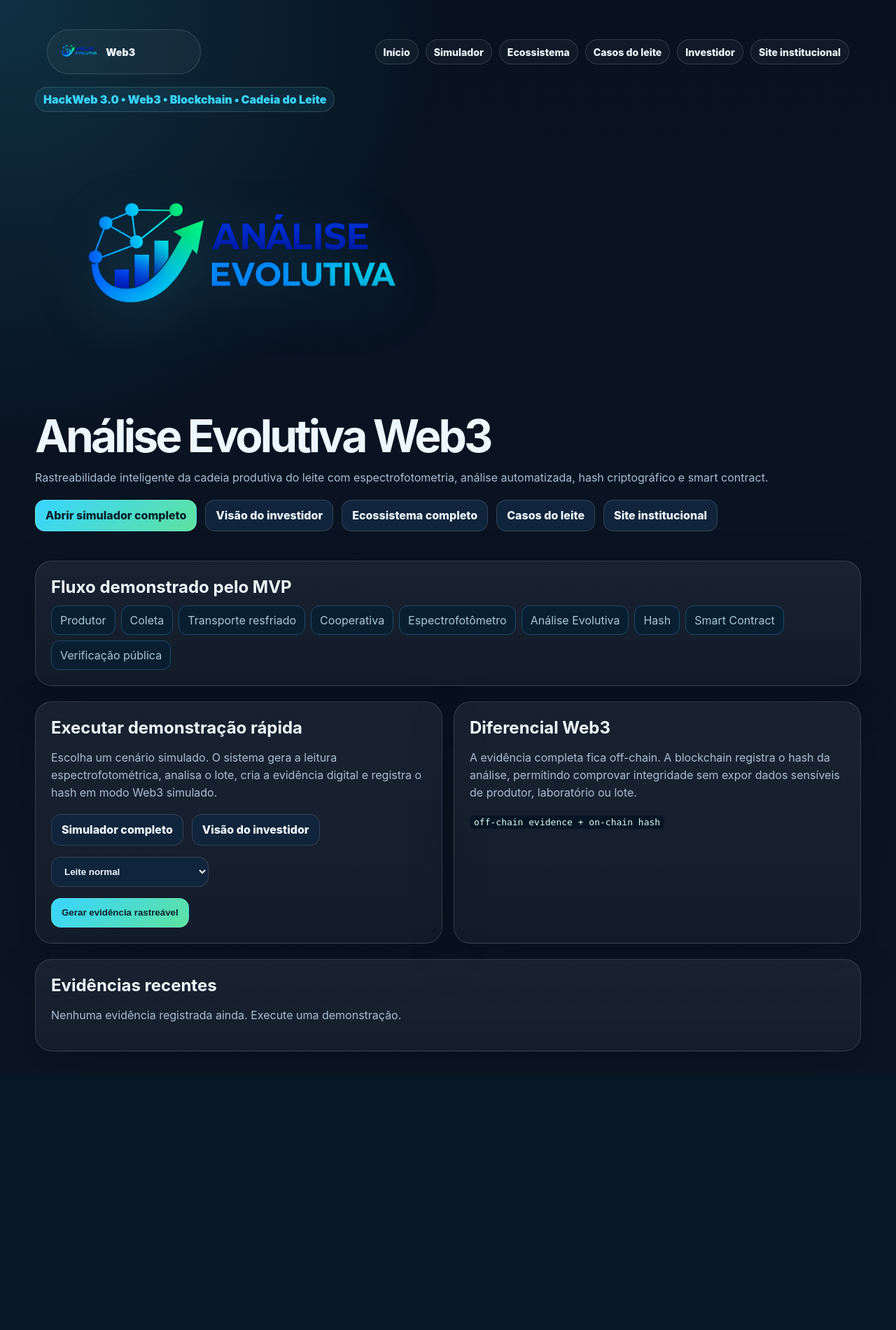
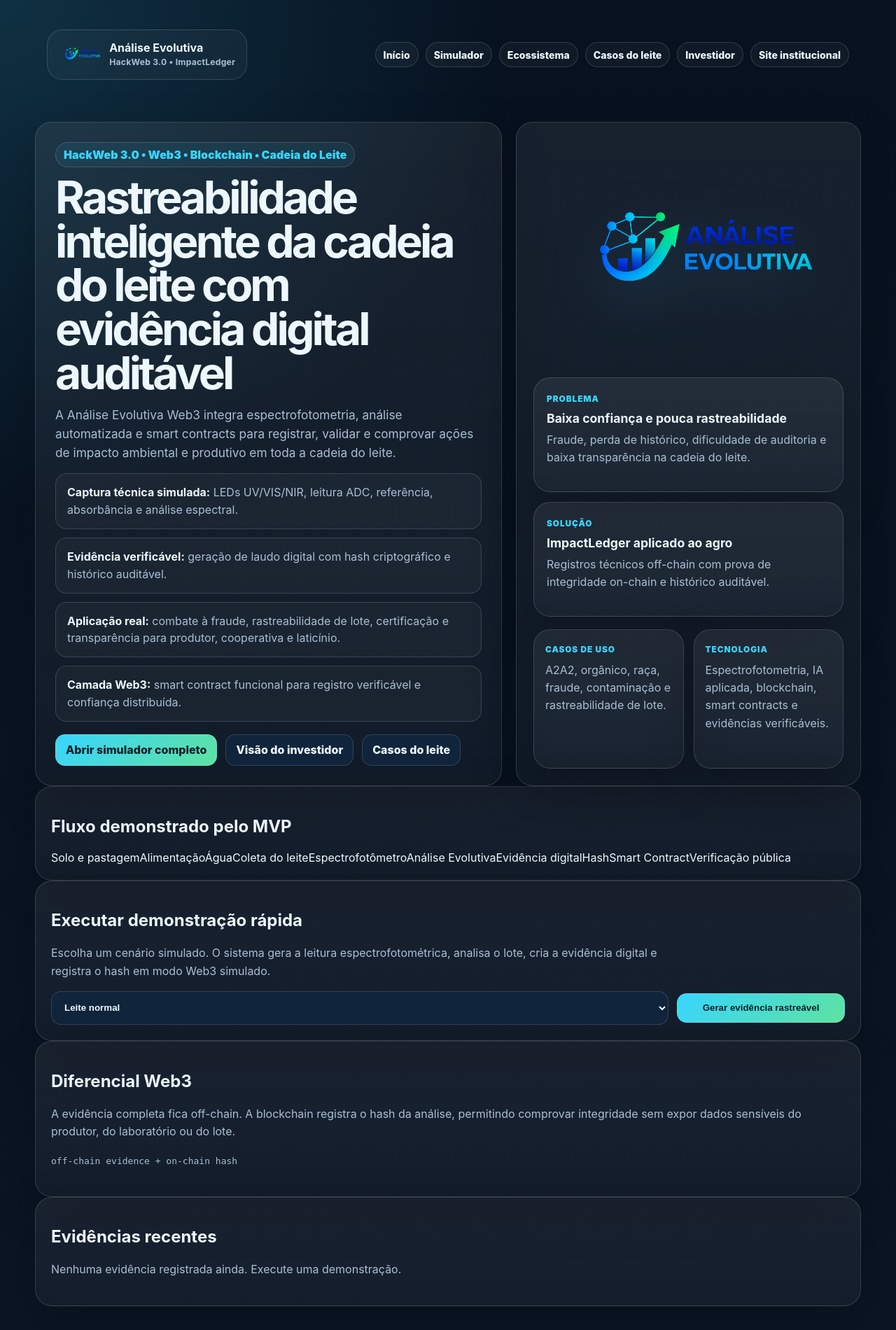
Before and after one commit to hailtonDavid/analise-evolutiva-hackweb3-leite, a Flask app: page / in a window 1280 px wide. Shown: the whole page at 70% size. Before the commit the page ends 1502 px from the top, so only its background shows below. Run offline with Flask 3, Linux system fonts and the light colour scheme; data that the repository does not hold is empty.

Commit message:
Ajusta conformidade HackWeb e aplica identidade visual da Analise Evolutiva

```diff
--- a/backend/static/ae-theme.css
+++ b/backend/static/ae-theme.css
@@ -156,3 +156,31 @@ p .btn { margin:6px 4px!important; }
   .ae-brand{min-width:0!important;}
   .ae-brand-text{display:none!important;}
 }
+
+
+/* --- Home profissional --- */
+.hero-grid{display:grid!important;grid-template-columns:minmax(0,1.15fr) minmax(340px,.85fr)!important;gap:20px!important;align-items:stretch!important}
+.hero-copy{padding:28px!important}
+.hero-panel{padding:24px!important;display:grid!important;gap:18px!important}
+.hero-lead{font-size:1.08rem!important;max-width:68ch!important;margin:0 0 16px!important}
+.feature-list{list-style:none!important;padding:0!important;margin:0!important;display:grid!important;gap:12px!important}
+.feature-list li{padding:14px 16px!important;border:1px solid var(--ae-line)!important;border-radius:16px!important;background:rgba(255,255,255,.035)!important;color:var(--ae-muted)!important;line-height:1.55!important}
+.feature-list strong{color:var(--ae-text)!important}
+.hero-logo-wrap{display:flex!important;justify-content:center!important;align-items:center!important;padding:8px 0 4px!important}
+.ae-hero-logo--compact{max-width:360px!important;margin:0 auto!important}
+.ae-brand--header{padding:10px 16px!important;border:1px solid var(--ae-line)!important;border-radius:22px!important;background:rgba(255,255,255,.035)!important;min-height:72px!important}
+.ae-brand-copy{display:flex!important;flex-direction:column!important;gap:4px!important;color:var(--ae-text)!important}
+.ae-brand-copy strong{font-size:1rem!important;line-height:1.1!important}
+.ae-brand-copy small{font-size:.76rem!important;color:var(--ae-muted)!important;font-weight:700!important;letter-spacing:.02em!important}
+.kicker{display:inline-block!important;font-size:.74rem!important;letter-spacing:.08em!important;text-transform:uppercase!important;font-weight:900!important;color:var(--ae-cyan)!important;margin-bottom:10px!important}
+.stat-grid{display:grid!important;grid-template-columns:1fr!important;gap:14px!important}
+.value h3{margin:0 0 8px!important;font-size:1.1rem!important}
+.value p{margin:0!important}
+.hero-mini-grid{display:grid!important;grid-template-columns:1fr 1fr!important;gap:14px!important}
+.panel.compact{padding:16px!important}
+.panel.compact p{margin:0!important}
+.demo-form{display:grid!important;grid-template-columns:minmax(0,1fr) auto!important;gap:12px!important;align-items:center!important;margin-top:16px!important}
+.demo-form select{min-height:48px!important}
+.demo-form button{min-width:240px!important}
+@media(max-width:980px){.hero-grid{grid-template-columns:1fr!important}.hero-mini-grid{grid-template-columns:1fr!important}}
+@media(max-width:720px){.demo-form{grid-template-columns:1fr!important}.demo-form button{min-width:0!important;width:100%!important}.ae-brand--header{width:100%!important}.ae-brand-copy small{display:none!important}}
--- a/backend/templates/index.html
+++ b/backend/templates/index.html
@@ -4,34 +4,18 @@
   <meta charset="utf-8">
   <meta name="viewport" content="width=device-width, initial-scale=1">
   <title>Análise Evolutiva Web3 — Leite</title>
-  <style>
-    :root { --bg:#071827; --card:#0d253a; --line:#1d4a68; --text:#eaf8ff; --muted:#a9c8d8; --accent:#41d3bd; --accent2:#74b7ff; --warn:#ffd166; --bad:#ff6b6b; }
-    * { box-sizing: border-box; }
-    body { margin:0; font-family: Arial, Helvetica, sans-serif; background: radial-gradient(circle at top left, #123a55, var(--bg)); color:var(--text); }
-    header { padding: 40px 24px 20px; max-width: 1100px; margin:auto; }
-    main { max-width:1100px; margin:auto; padding:24px; display:grid; gap:22px; }
-    h1 { font-size: clamp(30px, 5vw, 56px); line-height:1.02; margin:0 0 14px; }
-    h2 { margin:0 0 12px; }
-    p { color:var(--muted); line-height:1.6; }
-    .badge { display:inline-block; border:1px solid var(--line); color:var(--accent); padding:8px 12px; border-radius:999px; font-weight:700; margin-bottom:16px; }
-    .grid { display:grid; grid-template-columns: repeat(auto-fit, minmax(240px, 1fr)); gap:16px; }
-    .card { background: rgba(13,37,58,.88); border:1px solid var(--line); border-radius:22px; padding:20px; box-shadow:0 16px 40px rgba(0,0,0,.25); }
-    .flow { display:flex; flex-wrap:wrap; gap:8px; }
-    .flow span { padding:10px 12px; border:1px solid var(--line); border-radius:12px; color:var(--muted); background:#091f31; }
-    button, select { border:0; border-radius:14px; padding:14px 16px; font-weight:700; }
-    button { background:linear-gradient(90deg, var(--accent), var(--accent2)); color:#062033; cursor:pointer; }
-    select { background:#071827; color:var(--text); border:1px solid var(--line); }
-    table { width:100%; border-collapse:collapse; }
-    th,td { text-align:left; padding:10px; border-bottom:1px solid var(--line); font-size:14px; }
-    a { color:var(--accent); }
-    code { background:#061523; padding:2px 6px; border-radius:6px; color:#d9fff8; }
-  </style>
   <link rel="stylesheet" href="{{ url_for('static', filename='ae-theme.css') }}">
 </head>
 <body>
   <header>
     <nav class="nav">
-      <a class="ae-brand" href="/"><img class="ae-logo" src="{{ url_for('static', filename='logo-analise-evolutiva.png') }}" alt="Análise Evolutiva"><span class="ae-brand-text">Web3</span></a>
+      <a class="ae-brand ae-brand--header" href="/">
+        <img class="ae-logo" src="{{ url_for('static', filename='logo-analise-evolutiva.png') }}" alt="Análise Evolutiva">
+        <span class="ae-brand-copy">
+          <strong>Análise Evolutiva</strong>
+          <small>HackWeb 3.0 • ImpactLedger</small>
+        </span>
+      </a>
       <div>
         <a href="/">Início</a>
         <a href="/simulador">Simulador</a>
@@ -41,23 +25,64 @@
         <a href="/site">Site institucional</a>
       </div>
     </nav>
-    <div class="badge">HackWeb 3.0 • Web3 • Blockchain • Cadeia do Leite</div>
-    <img class="ae-hero-logo" src="{{ url_for('static', filename='logo-analise-evolutiva.png') }}" alt="Análise Evolutiva">
-    <h1>Análise Evolutiva Web3</h1>
-    <p>Rastreabilidade inteligente da cadeia produtiva do leite com espectrofotometria, análise automatizada, hash criptográfico e smart contract.</p>
-    <div class="ae-actions">
-      <a href="/simulador" class="btn">Abrir simulador completo</a>
-      <a href="/investidor" class="btn secondary">Visão do investidor</a>
-      <a href="/ecossistema" class="btn secondary">Ecossistema completo</a>
-      <a href="/casos-leite" class="btn secondary">Casos do leite</a>
-      <a href="/site" class="btn secondary">Site institucional</a>
-    </div>
   </header>
+
   <main>
+    <section class="hero-grid">
+      <div class="card hero-copy">
+        <div class="badge">HackWeb 3.0 • Web3 • Blockchain • Cadeia do Leite</div>
+        <h1>Rastreabilidade inteligente da cadeia do leite com evidência digital auditável</h1>
+        <p class="hero-lead">A Análise Evolutiva Web3 integra espectrofotometria, análise automatizada e smart contracts para registrar, validar e comprovar ações de impacto ambiental e produtivo em toda a cadeia do leite.</p>
+
+        <ul class="feature-list">
+          <li><strong>Captura técnica simulada:</strong> LEDs UV/VIS/NIR, leitura ADC, referência, absorbância e análise espectral.</li>
+          <li><strong>Evidência verificável:</strong> geração de laudo digital com hash criptográfico e histórico auditável.</li>
+          <li><strong>Aplicação real:</strong> combate à fraude, rastreabilidade de lote, certificação e transparência para produtor, cooperativa e laticínio.</li>
+          <li><strong>Camada Web3:</strong> smart contract funcional para registro verificável e confiança distribuída.</li>
+        </ul>
+
+        <div class="ae-actions">
+          <a href="/simulador" class="btn">Abrir simulador completo</a>
+          <a href="/investidor" class="btn secondary">Visão do investidor</a>
+          <a href="/casos-leite" class="btn secondary">Casos do leite</a>
+        </div>
+      </div>
+
+      <aside class="card hero-panel">
+        <div class="hero-logo-wrap">
+          <img class="ae-hero-logo ae-hero-logo--compact" src="{{ url_for('static', filename='logo-analise-evolutiva.png') }}" alt="Análise Evolutiva">
+        </div>
+
+        <div class="stat-grid">
+          <div class="value">
+            <span class="kicker">Problema</span>
+            <h3>Baixa confiança e pouca rastreabilidade</h3>
+            <p>Fraude, perda de histórico, dificuldade de auditoria e baixa transparência na cadeia do leite.</p>
+          </div>
+          <div class="value">
+            <span class="kicker">Solução</span>
+            <h3>ImpactLedger aplicado ao agro</h3>
+            <p>Registros técnicos off-chain com prova de integridade on-chain e histórico auditável.</p>
+          </div>
+        </div>
+
+        <div class="hero-mini-grid">
+          <div class="panel compact">
+            <span class="kicker">Casos de uso</span>
+            <p>A2A2, orgânico, raça, fraude, contaminação e rastreabilidade de lote.</p>
+          </div>
+          <div class="panel compact">
+            <span class="kicker">Tecnologia</span>
+            <p>Espectrofotometria, IA aplicada, blockchain, smart contracts e evidências verificáveis.</p>
+          </div>
+        </div>
+      </aside>
+    </section>
+
     <section class="card">
       <h2>Fluxo demonstrado pelo MVP</h2>
       <div class="flow">
-        <span>Produtor</span><span>Coleta</span><span>Transporte resfriado</span><span>Cooperativa</span><span>Espectrofotômetro</span><span>Análise Evolutiva</span><span>Hash</span><span>Smart Contract</span><span>Verificação pública</span>
+        <span>Solo e pastagem</span><span>Alimentação</span><span>Água</span><span>Coleta do leite</span><span>Espectrofotômetro</span><span>Análise Evolutiva</span><span>Evidência digital</span><span>Hash</span><span>Smart Contract</span><span>Verificação pública</span>
       </div>
     </section>
 
@@ -65,23 +90,19 @@
       <div class="card">
         <h2>Executar demonstração rápida</h2>
         <p class="ae-section-text">Escolha um cenário simulado. O sistema gera a leitura espectrofotométrica, analisa o lote, cria a evidência digital e registra o hash em modo Web3 simulado.</p>
-        <div class="ae-actions">
-          <a href="/simulador" class="btn secondary">Simulador completo</a>
-          <a href="/investidor" class="btn secondary">Visão do investidor</a>
-        </div>
-        <form method="post" action="/demo/run">
-          <p><select name="scenario">
+        <form method="post" action="/demo/run" class="demo-form">
+          <select name="scenario">
             <option value="normal">Leite normal</option>
             <option value="water_adulteration">Suspeita de adição de água</option>
             <option value="temperature_break">Quebra de temperatura</option>
             <option value="high_solids">Sólidos elevados</option>
-          </select></p>
+          </select>
           <button type="submit">Gerar evidência rastreável</button>
         </form>
       </div>
       <div class="card">
         <h2>Diferencial Web3</h2>
-        <p>A evidência completa fica off-chain. A blockchain registra o hash da análise, permitindo comprovar integridade sem expor dados sensíveis de produtor, laboratório ou lote.</p>
+        <p>A evidência completa fica off-chain. A blockchain registra o hash da análise, permitindo comprovar integridade sem expor dados sensíveis do produtor, do laboratório ou do lote.</p>
         <p><code>off-chain evidence + on-chain hash</code></p>
       </div>
     </section>
```
